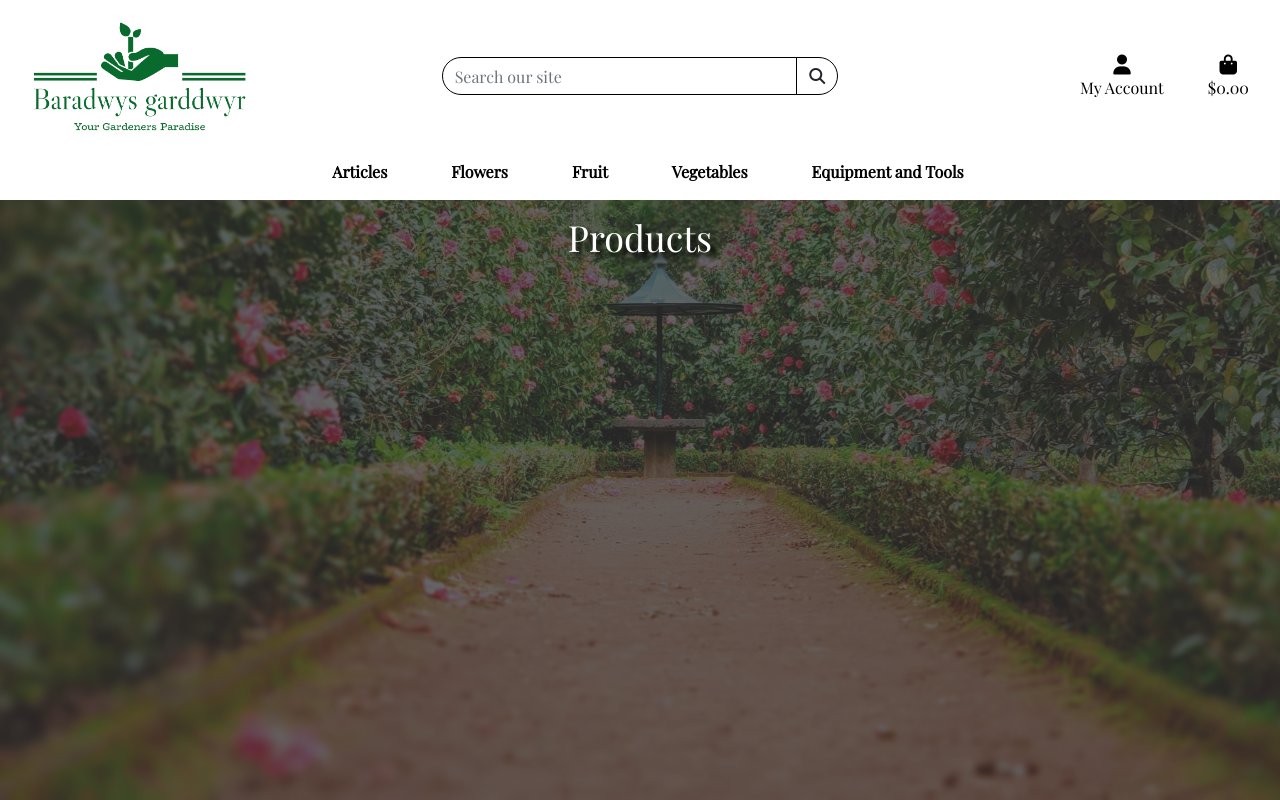
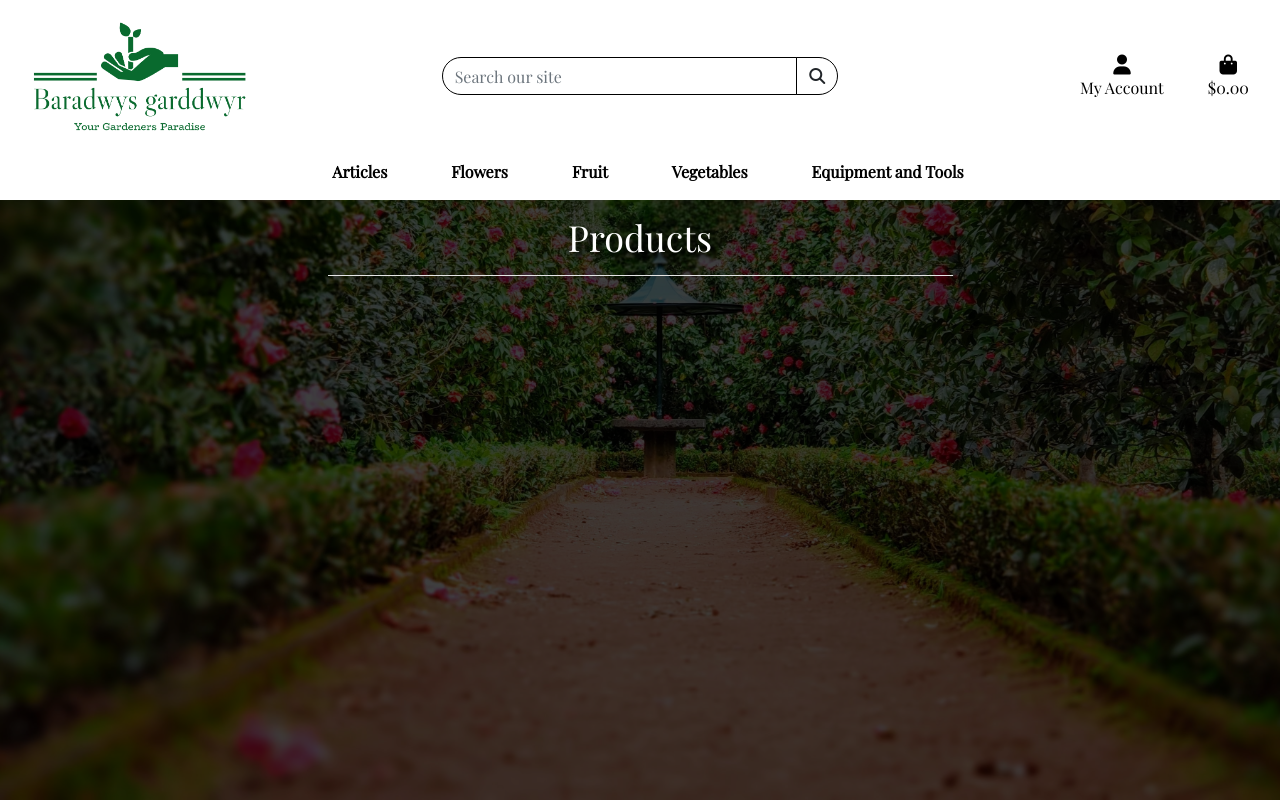
Before and after one commit to jenkidev/MSP4_Baradwys_Garddwyr, a Django app: page /products/ in a window 1280 px wide. Run offline with Django 3.2, Linux system fonts and the light colour scheme; some libraries are stand-ins or nearby versions.

Commit message:
added horizontal rule to seperate header and products

```diff
--- a/products/templates/products/products.html
+++ b/products/templates/products/products.html
@@ -15,10 +15,8 @@
     <div class="row">
         <div class="col text-center mt-3">
             <h2 class="header-font">Products</h2>
+            <hr class="w-50 mb-1">
         </div>
-    </div>
-    <div class="row">
-
     </div>
 </div>
 {% endblock %}
--- a/static/css/base.css
+++ b/static/css/base.css
@@ -61,8 +61,12 @@ body {
     top: 0;
     left: 0;
     position: fixed;
-    background: rgba(50, 50, 50, 0.75);
+    background: rgba(0, 0, 0, 0.75);
     z-index: -1;
+}
+
+hr {
+    background-color: #fff;
 }
 
 /* -------------------------------- Media Queries */
```
